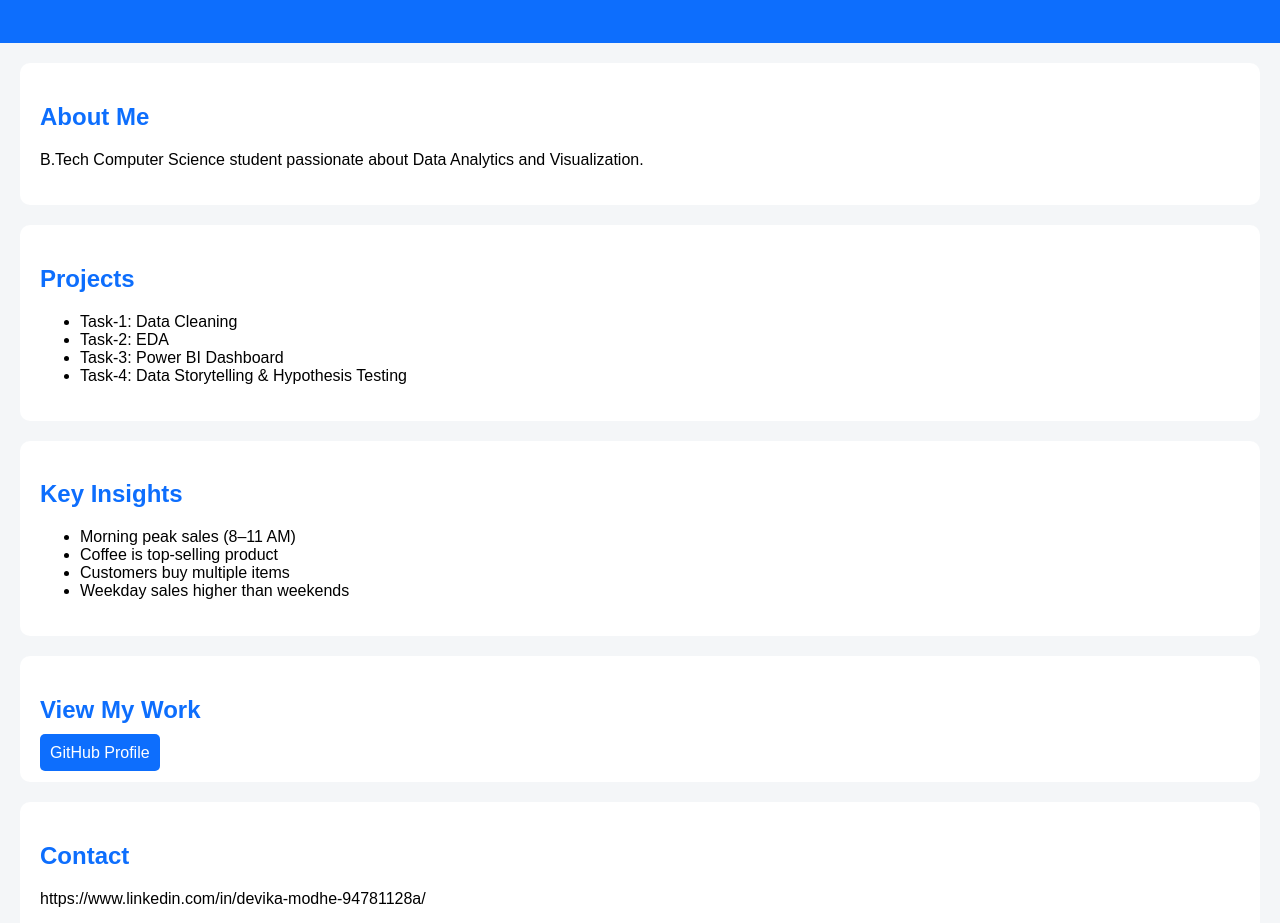
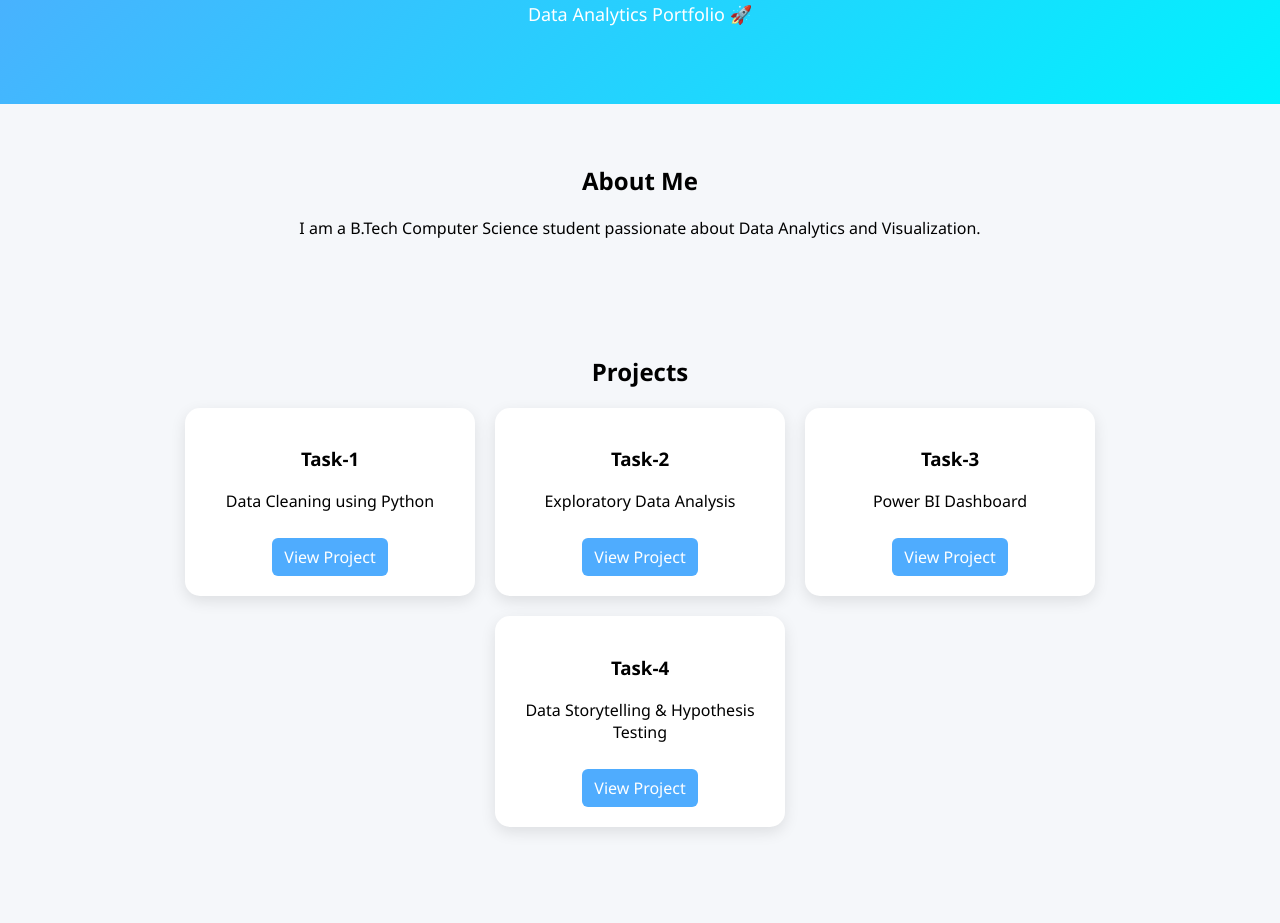
Before and after one commit to devika22507/devika22507.github.io, a plain HTML site: page index.html in a window 1280 px wide. Shown: the part 131-1054 px from the top of the page. Drawn offline with Linux system fonts and the light colour scheme.

Commit message:
Update index.html

```diff
--- a/index.html
+++ b/index.html
@@ -2,67 +2,123 @@
 <html>
 <head>
 <title>Devika | Portfolio</title>
+
 <style>
 body {
-    font-family: Arial;
     margin: 0;
-    background: #f4f6f8;
+    font-family: 'Segoe UI', sans-serif;
+    background: #f5f7fa;
 }
+
 header {
-    background: #0d6efd;
+    background: linear-gradient(135deg, #4facfe, #00f2fe);
     color: white;
     text-align: center;
-    padding: 30px;
+    padding: 60px 20px;
 }
+
+header h1 {
+    margin: 0;
+    font-size: 40px;
+}
+
+header p {
+    font-size: 18px;
+}
+
 section {
-    margin: 20px;
+    padding: 40px;
+    text-align: center;
+}
+
+.container {
+    display: flex;
+    flex-wrap: wrap;
+    justify-content: center;
+    gap: 20px;
+}
+
+.card {
+    background: white;
     padding: 20px;
-    background: white;
-    border-radius: 10px;
+    width: 250px;
+    border-radius: 15px;
+    box-shadow: 0 5px 15px rgba(0,0,0,0.1);
+    transition: 0.3s;
 }
-h2 {
-    color: #0d6efd;
+
+.card:hover {
+    transform: translateY(-10px);
 }
+
 .btn {
-    background: #0d6efd;
+    display: inline-block;
+    margin-top: 10px;
+    padding: 8px 12px;
+    background: #4facfe;
     color: white;
-    padding: 10px;
     text-decoration: none;
-    border-radius: 5px;
+    border-radius: 6px;
+}
+
+footer {
+    background: #222;
+    color: white;
+    text-align: center;
+    padding: 15px;
 }
 </style>
+
 </head>
 
 <body>
 
 <header>
 <h1>Devika</h1>
-<p>Data Analytics Portfolio</p>
+<p>Data Analytics Portfolio 🚀</p>
 </header>
 
 <section>
 <h2>About Me</h2>
-<p>B.Tech Computer Science student passionate about Data Analytics and Visualization.</p>
+<p>I am a B.Tech Computer Science student passionate about Data Analytics and Visualization.</p>
 </section>
 
 <section>
 <h2>Projects</h2>
-<ul>
-<li>Task-1: Data Cleaning</li>
-<li>Task-2: EDA</li>
-<li>Task-3: Power BI Dashboard</li>
-<li>Task-4: Data Storytelling & Hypothesis Testing</li>
-</ul>
+
+<div class="container">
+
+<div class="card">
+<h3>Task-1</h3>
+<p>Data Cleaning using Python</p>
+<a class="btn" href="https://github.com/devika22507/task-1_repo" target="_blank">View Project</a>
+</div>
+
+<div class="card">
+<h3>Task-2</h3>
+<p>Exploratory Data Analysis</p>
+<a class="btn" href="https://github.com/devika22507/task-2_repo" target="_blank">View Project</a>
+</div>
+
+<div class="card">
+<h3>Task-3</h3>
+<p>Power BI Dashboard</p>
+<a class="btn" href="https://github.com/devika22507/task-3_repo" target="_blank">View Project</a>
+</div>
+
+<div class="card">
+<h3>Task-4</h3>
+<p>Data Storytelling & Hypothesis Testing</p>
+<a class="btn" href="https://github.com/devika22507/task-4_repo" target="_blank">View Project</a>
+</div>
+
+</div>
+
 </section>
 
 <section>
 <h2>Key Insights</h2>
-<ul>
-<li>Morning peak sales (8–11 AM)</li>
-<li>Coffee is top-selling product</li>
-<li>Customers buy multiple items</li>
-<li>Weekday sales higher than weekends</li>
-</ul>
+<p>Morning peak sales | Coffee & Bread top-selling | Customers buy multiple items</p>
 </section>
 
 <section>
@@ -72,8 +128,12 @@ h2 {
 
 <section>
 <h2>Contact</h2>
-<p>https://www.linkedin.com/in/devika-modhe-94781128a/</p>
+<a class="btn" href="https://www.linkedin.com/in/devika-modhe-94781128a/" target="_blank">Connect on LinkedIn 🔗</a>
 </section>
+
+<footer>
+<p>© 2026 Devika | Data Analytics Portfolio</p>
+</footer>
 
 </body>
 </html>
```
